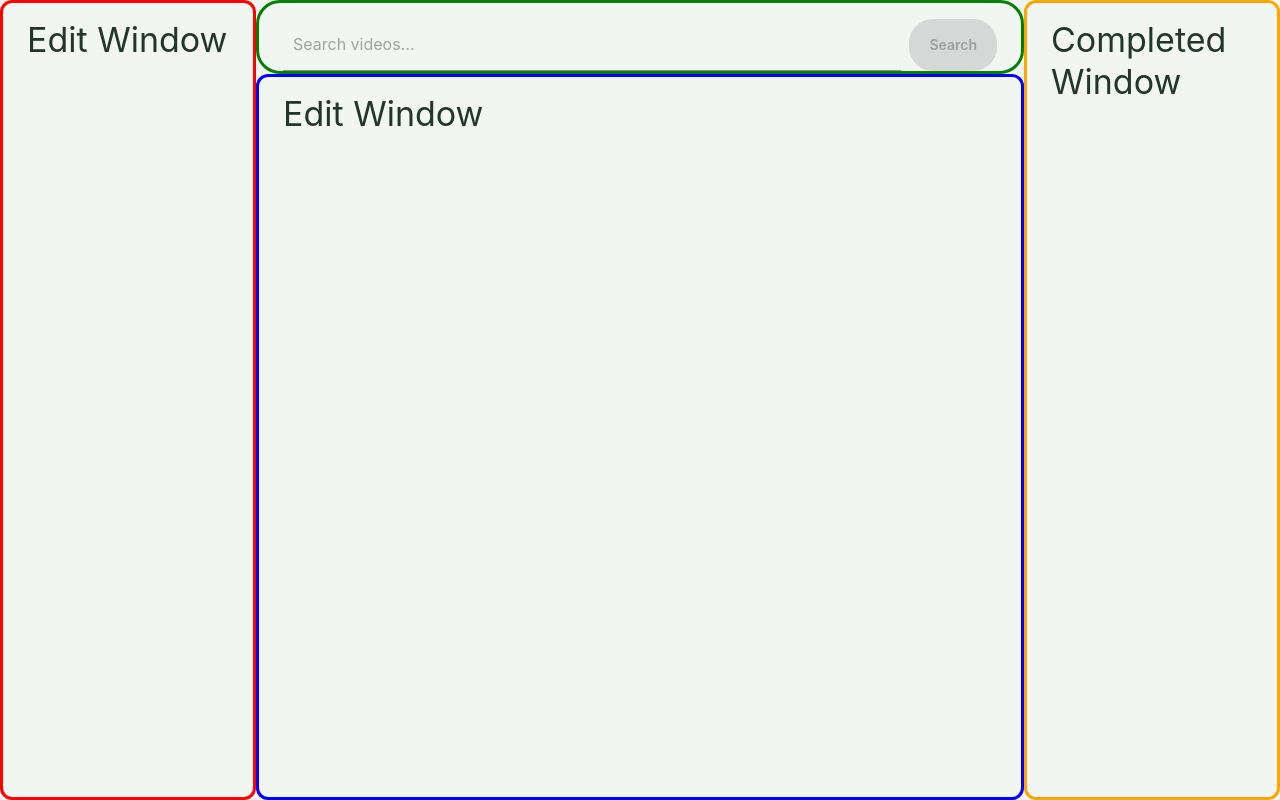
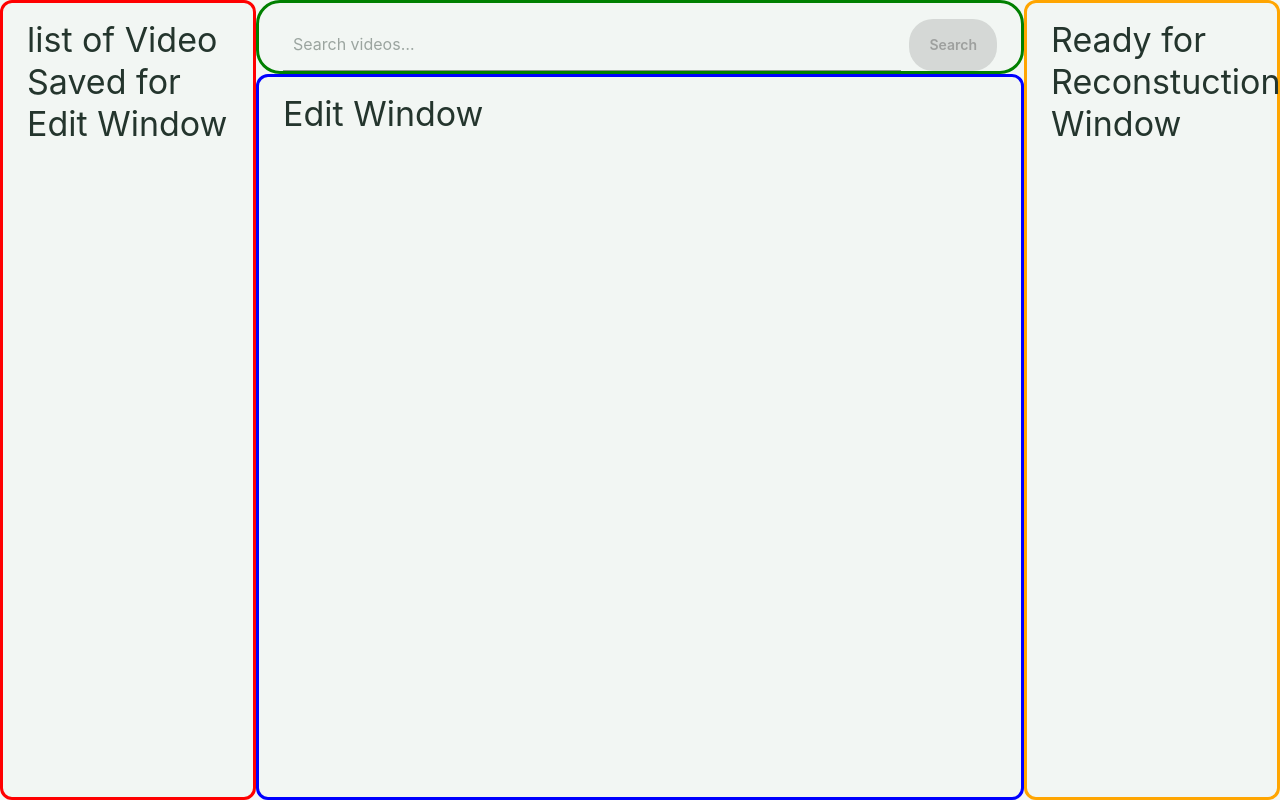
Before and after one commit to mirkofebbo/forest-recomposer, a React (Vite) app: page / in a window 1280 px wide. Built offline with nearby package versions, Linux system fonts and the light colour scheme.

Commit message:
change names of windows

```diff
--- a/src/components/completedListWindow.tsx
+++ b/src/components/completedListWindow.tsx
@@ -7,7 +7,7 @@ export default function CompletedListWindow({ mode }: { mode?: string }) {
     return (
         <Container sx={[mode === "DEBUG" && { border: '3px solid orange', borderRadius: 1 }, { height: "100%" }]}>
             <Box sx={{ marginTop: 2 }}>
-                <Typography variant="h4" gutterBottom>Completed Window</Typography>
+                <Typography variant="h4" gutterBottom>Ready for Reconstuction Window</Typography>
             </Box>
         </Container>
     );
--- a/src/components/editListWindow.tsx
+++ b/src/components/editListWindow.tsx
@@ -7,7 +7,7 @@ export default function EditListWindow({mode}: {mode?: string} ) {
     return (
         <Container sx={ [ mode === "DEBUG" && { border: '3px solid red',  borderRadius: 1 }, {height: "100%"} ] }>
             <Box sx={{ marginTop: 2 }}>
-                <Typography variant="h4" gutterBottom>Edit Window</Typography>
+                <Typography variant="h4" gutterBottom>list of Video Saved for Edit Window</Typography>
             </Box>
         </Container>
     );
```
